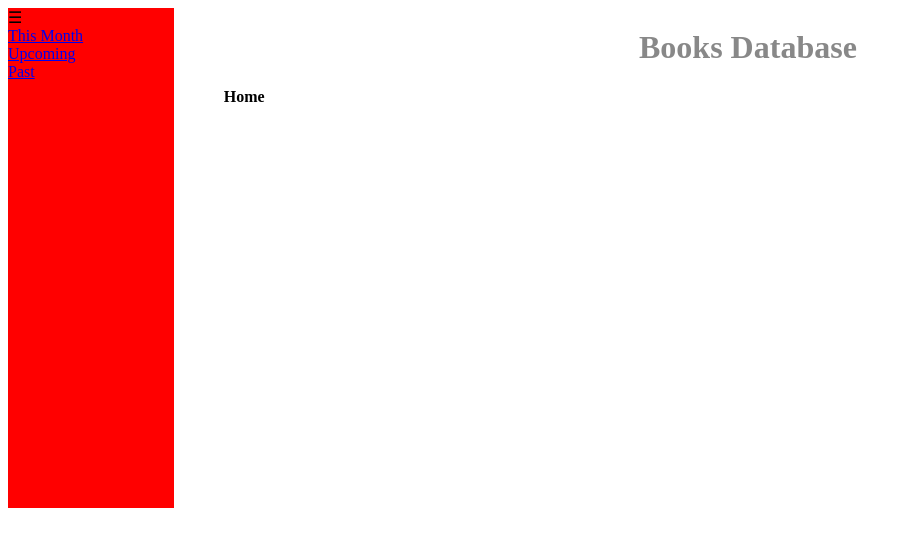
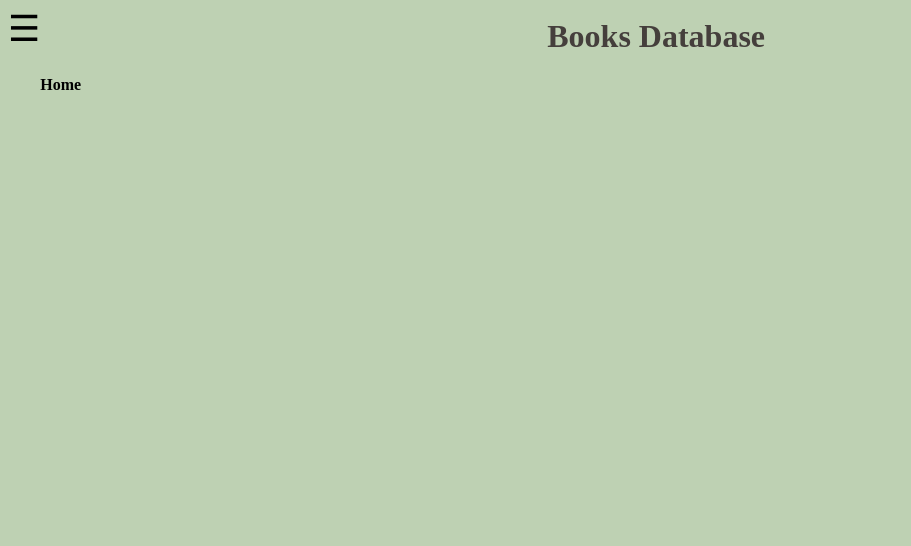
Before and after one commit to jmcacioppo/Book-Collector, a React app: page / in a window 1280 px wide. Shown: the top 546 px of the page, without its empty margins (0-911 px from the left). Built offline with nearby package versions, Linux system fonts and the light colour scheme.

Commit message:
Finished sidenav and organized scss files

```diff
--- a/src/components/Routes.js
+++ b/src/components/Routes.js
@@ -5,8 +5,8 @@ import UpcomingPage from './upcoming/UpcomingPage'
 import PastPage from './past/PastPage'
 
 const Routes = () => (
-  <main className="App">
-    <h1 className="TextCenter">Books Database</h1>
+  <main className="App" id="routesContainer">
+    <h1 className="TextCenter MainTitle">Books Database</h1>
     <Switch>
       <Route exact path='/' component={HomePage} />
       <Route path='/upcoming' component={UpcomingPage} />
--- a/src/components/side-navbar/SideNavbar.js
+++ b/src/components/side-navbar/SideNavbar.js
@@ -3,15 +3,21 @@ import { Link } from 'react-router-dom'
 
 function SideNavbar() {
   function openNav() {
-    let sidenav = document.getElementById('sidenav');
-    console.log(sidenav);
+    document.getElementById("sidenav").style.width = "250px";
+    document.getElementById("routesContainer").style.marginLeft = "250px";
+  }
+
+  function closeNav() {
+    document.getElementById("sidenav").style.width = "0px";
+    document.getElementById("routesContainer").style.marginLeft = "0px";
   }
 
   return (
-    <header className="Navbar">
-      <span onClick={openNav}>&#9776;</span>
-      <nav id="sidenav">
+    <header>
+      <span className="openbtn" onClick={openNav}>&#9776;</span>
+      <nav id="sidenav" className="sidenav">
         <div>
+          <a className="closebtn" onClick={closeNav}>&times;</a>
           <Link to='/'>This Month</Link> <br />
           <Link to='/upcoming'>Upcoming</Link> <br />
           <Link to='/past'>Past</Link> <br />
--- a/src/index.html
+++ b/src/index.html
@@ -3,7 +3,7 @@
   <head>
     <title>BooksDB</title>
   </head>
-  <body>
+  <body class="AppContainer">
     <div id="app"></div>
     <script src="/bundle.js"></script>
   </body>
--- a/src/index.js
+++ b/src/index.js
@@ -2,6 +2,7 @@ import React from 'react';
 import { render } from 'react-dom';
 import { BrowserRouter } from "react-router-dom";
 import App from "./components/App";
+import './styles/constants/colors.scss';
 import './styles/base.scss';
 import './styles/navbar.scss';
 import './styles/text.scss';
--- a/src/styles/base.scss
+++ b/src/styles/base.scss
@@ -1,3 +1,9 @@
+@import './constants/colors.scss';
+
+.AppContainer {
+  background-color: $secondary-color;
+}
+
 .FlexContainer {
   display: flex;
   .ColumnContaier {
--- /dev/null
+++ b/src/styles/constants/colors.scss
@@ -0,0 +1,2 @@
+$primary-color: #453F3C;
+$secondary-color: #BED1B3;
--- a/src/styles/navbar.scss
+++ b/src/styles/navbar.scss
@@ -1,6 +1,52 @@
-.Navbar {
-  background-color: red;
-  width: 200px;
-  height: 500px;
-  margin-right: 50px;
+.sidenav {
+  height: 100%;
+  width: 0;
+  position: fixed;
+  z-index: 1;
+  top: 0;
+  left: 0;
+  background-color: #111;
+  overflow-x: hidden;
+  transition: 0.5s;
+  padding-top: 60px;
 }
+
+.sidenav a {
+  padding: 8px 8px 8px 32px;
+  text-decoration: none;
+  font-size: 25px;
+  color: #818181;
+  display: block;
+  transition: 0.3s;
+}
+
+.sidenav a:hover {
+  color: #f1f1f1;
+}
+
+.sidenav .closebtn {
+  cursor: pointer;
+  font-size: 36px;
+  margin-left: 50px;
+  position: absolute;
+  right: 25px;
+  top: 0;
+}
+
+.openbtn {
+  cursor: pointer;
+  font-size: 36px;
+}
+
+#routesContainer {
+  transition: margin-left .5s;
+}
+
+@media screen and (max-height: 450px) {
+  .sidenav {
+    padding-top: 15px;
+  }
+  .sidenav a {
+    font-size: 18px;
+  }
+}
--- a/src/styles/text.scss
+++ b/src/styles/text.scss
@@ -1,5 +1,11 @@
+@import './constants/colors.scss';
+
 h1 {
-  color: #888888;
+  color: $primary-color;
+}
+
+h1.MainTitle {
+  margin-top: 10px;
 }
 
 .TextCenter {
```
